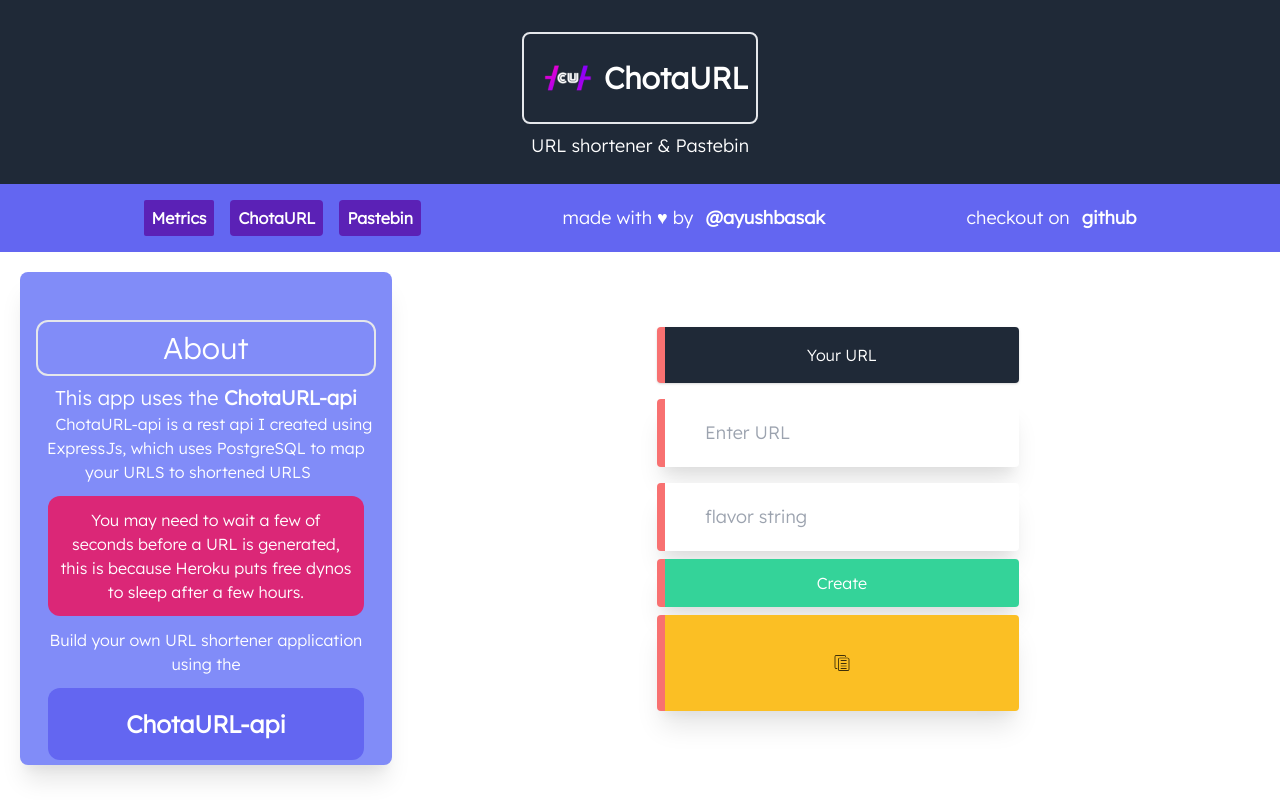
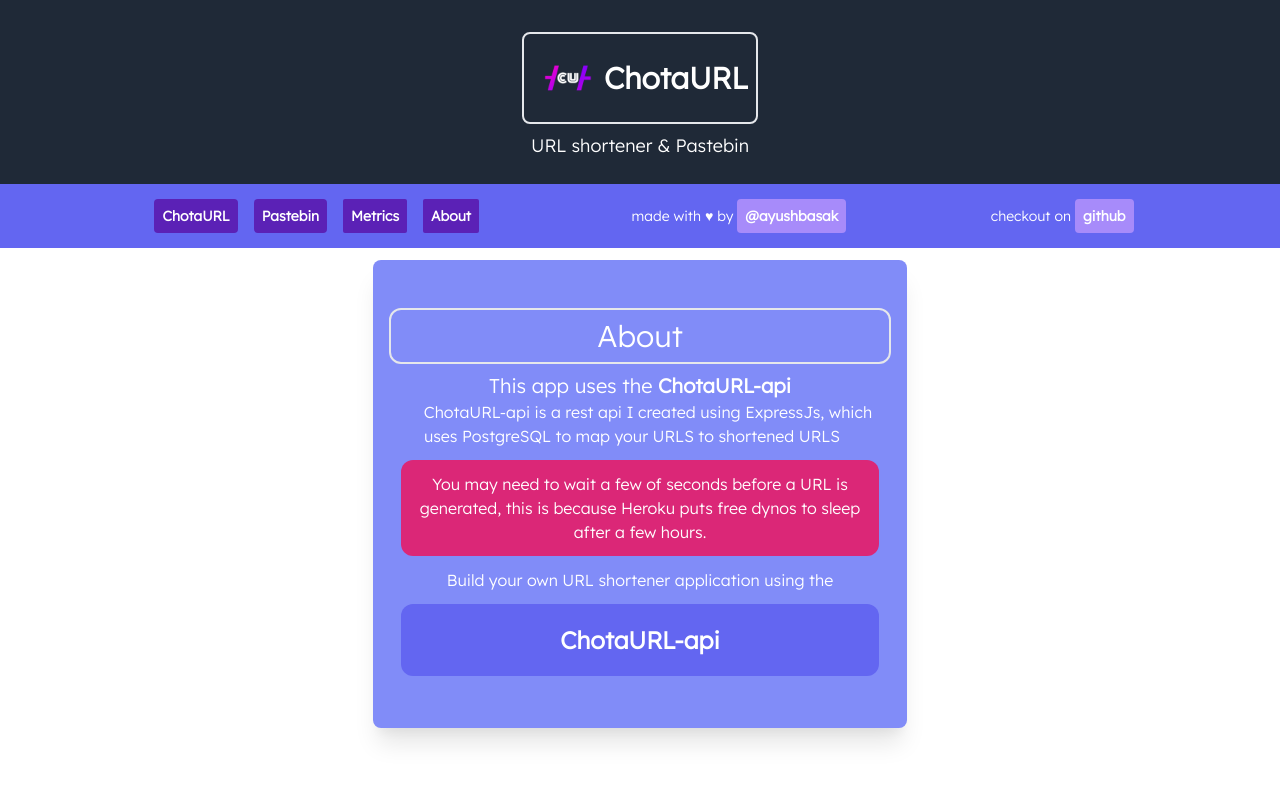
Before and after one commit to ayushbasak/chotaurl, a React (Create React App) app: page /About in a window 1280 px wide. Built offline with nearby package versions, Linux system fonts and the light colour scheme.

Commit message:
[Update] UI
- Move About section to another endpoint

```diff
--- a/src/App.js
+++ b/src/App.js
@@ -8,6 +8,7 @@ import Metrics from './components/Metrics.components'
 
 import {BrowserRouter as Router, Route, Switch} from 'react-router-dom'
 import Pastebin from './components/Pastebin.components';
+import About from './components/About.components';
 
 const App = ()=>{
   // current value of URL input
@@ -65,6 +66,11 @@ const App = ()=>{
             <Route path='/Pastebin' exact>
                 <Pastebin />
             </Route>
+            <Route path='/About' exact>
+                <div className="flex flex-row justify-center items-center">
+                  <About />
+                </div>
+            </Route>
             <Route path='/'>
               <Main chandler={handleInputChange} flavorHandler = {handleFlavorChange}
                     post={postURL} final={final} copy={copy} flavor={flavor}
--- a/src/components/About.components.js
+++ b/src/components/About.components.js
@@ -1,6 +1,6 @@
 const About = ()=>{
     return (
-        <div className="w-full lg:w-5/12 md:w-7/12 bg-indigo-400 h-auto p-4 lg:m-3 py-10 rounded-lg shadow-xl text-white text-center">
+        <div className="w-11/12 lg:w-5/12 md:w-7/12 bg-indigo-400 h-auto p-4 m-2 lg:m-3 py-10 rounded-lg shadow-xl text-white text-center">
             <h1 className="text-3xl my-2 p-2 border-2 rounded-xl">About</h1>
             <p className="text-xl">This app uses the <strong>ChotaURL-api</strong></p>
             <span className="m-2 p-2">ChotaURL-api is a rest api I created using ExpressJs, which uses PostgreSQL
--- a/src/components/ChotaURL.components.js
+++ b/src/components/ChotaURL.components.js
@@ -1,18 +1,17 @@
 import '../../public/copy.svg'
-import  About from './About.components'
 // import Loading from './Loading.components'
 import Validity from './Validity.components';
 const Main = ({curr, chandler, flavorHandler, post, final, copy, flavor, validity})=>{
     return (
         <div className="flex flex-col lg:flex-row jusitify-between items-evenly p-2 h-auto lg:h-4/6">
-            <About />
+            {/* <About /> */}
 
             <div className="flex flex-col w-full justify-center items-center">
                 <span className ="shadow bg-gray-800 text-white w-11/12 lg:w-5/12 py-4 m-2 text-center rounded border-l-8 border-red-400">Your URL</span>
                 <input onChange = {chandler} className = "shadow-xl w-11/12 lg:w-5/12 px-10 py-5 m-2 text-lg focus:outline-none rounded border-l-8 border-red-400" placeholder = "Enter URL"></input>
                 <input onChange = {flavorHandler} className = "shadow-xl w-11/12 lg:w-5/12 px-10 py-5 m-2 text-lg focus:outline-none rounded border-l-8 border-red-400" placeholder ="flavor string" value={flavor}></input>
-                <button onClick = {post} className="shadow-xl bg-green-400 p-3 text-white w-11/12 lg:w-5/12 hover:bg-green-500 rounded border-l-8 border-red-400">Create</button>
-                <span className=" shadow-xl bg-yellow-400 p-7 w-80 lg:w-5/12 text-center m-2 font-bold text-sm lg:text-xl text-white rounded flex flex-col lg:flex-row justify-center items-center lg:flex-shrink-0 border-l-8 border-red-400">
+                <button onClick = {post} className="shadow-xl bg-green-500 p-3 text-white w-11/12 lg:w-5/12 hover:bg-green-600 rounded border-l-8 border-red-400">Create</button>
+                <span className=" shadow-xl bg-indigo-400 p-7 w-80 lg:w-5/12 text-center m-2 font-bold text-sm lg:text-xl text-white rounded flex flex-col lg:flex-row justify-center items-center lg:flex-shrink-0 border-l-8 border-red-400">
                     <span className="overflow-ellipsis">
                         {final === '' ?
                             <img src="loading.png" alt="loading" className="animate-spin mx-5 w-10 h-10 p-3"></img>
--- a/src/components/Footer.components.js
+++ b/src/components/Footer.components.js
@@ -1,25 +1,28 @@
 import  { Link } from 'react-router-dom'
 const Footer = ()=>{
     return (
-        <footer className="bg-indigo-500 p-0.5 flex flex-col justify-evenly items-center lg:flex-row">
+        <footer className="text-sm bg-indigo-500 p-0.5 flex flex-col justify-evenly items-center lg:flex-row">
             <div className="flex flex-row m-5">
-                <Link to='/metrics'>
-                    <span className="m-2 p-2 bg-purple-800 hover:bg-gray-800 font-bold text-white rounded-sm">Metrics</span>
-                </Link>
                 <Link to='/'>
                     <span className="m-2 p-2 bg-purple-800 hover:bg-gray-800 font-bold text-white rounded">ChotaURL</span>
                 </Link>
                 <Link to='/Pastebin'>
                     <span className="m-2 p-2 bg-purple-800 hover:bg-gray-800 font-bold text-white rounded">Pastebin</span>
                 </Link>
+                <Link to='/metrics'>
+                    <span className="m-2 p-2 bg-purple-800 hover:bg-gray-800 font-bold text-white rounded-sm">Metrics</span>
+                </Link>
+                <Link to='/About'>
+                    <span className="m-2 p-2 bg-purple-800 hover:bg-gray-800 font-bold text-white rounded-sm">About</span>
+                </Link>
 
             </div>
-            <span className="text-lg text-white m-1 lg:m-0">made with ♥ by
-                <a  className ="font-bold m-1 p-2 hover:bg-gray-800 rounded"  href ="https://github.com/ayushbasak/">@ayushbasak</a>
+            <span className="text-sm text-white m-4 lg:m-0">made with ♥ by
+                <a  className ="font-bold bg-purple-400 m-1 p-2 hover:bg-gray-800 rounded"  href ="https://github.com/ayushbasak/">@ayushbasak</a>
             </span>
-            <span className="text-lg text-white m-1 lg:m-4">
+            <span className="text-sm text-white m-4 lg:m-4">
                 checkout on
-                <a className="m-1 p-2 hover:bg-gray-800 font-bold rounded" href="https://github.com/ayushbasak/chotaurl">
+                <a className="m-1 p-2 bg-purple-400 hover:bg-gray-800 font-bold rounded" href="https://github.com/ayushbasak/chotaurl">
                     github
                 </a>
             </span>
--- a/src/components/Pastebin.components.js
+++ b/src/components/Pastebin.components.js
@@ -87,10 +87,10 @@ const Pastebin = ()=>{
                 <span className ="shadow bg-gray-800 text-white w-11/12 lg:w-8/12 py-4 m-2 text-center rounded border-l-8 border-red-400">Pastebin</span>
                 <input onChange = { handleTitle  }  className = "shadow-xl w-11/12 lg:w-8/12 px-10 py-5 m-2 text-lg focus:outline-none rounded border-l-8 border-red-400" placeholder = "Title"></input>
                 <textarea onChange = { handleContent }className = "shadow-xl w-11/12 h-full lg:w-8/12 px-10 py-5 m-2 text-lg focus:outline-none rounded border-l-8 border-red-400" placeholder = "Content"></textarea>
-                <button onClick = { submit }  className="shadow-xl bg-green-400 p-3 text-white w-11/12 lg:w-8/12 hover:bg-green-500 rounded border-l-8 border-red-400">Create</button>
+                <button onClick = { submit }  className="shadow-xl bg-green-500 p-3 text-white w-11/12 lg:w-8/12 hover:bg-green-600 rounded border-l-8 border-red-400">Create</button>
                 {
                     recievedURL &&
-                        <div className=" shadow-xl bg-yellow-400 p-7 w-80 lg:w-8/12 text-center m-2 font-bold text-sm lg:text-xl text-white rounded flex flex-col lg:flex-row justify-center items-center lg:flex-shrink-0 border-l-8 border-red-400">
+                        <div className=" shadow-xl bg-indigo-400 p-7 w-80 lg:w-8/12 text-center m-2 font-bold text-sm lg:text-xl text-white rounded flex flex-col lg:flex-row justify-center items-center lg:flex-shrink-0 border-l-8 border-red-400">
                             <span className="p-1">
                                 Share this code:
                             </span>
@@ -109,12 +109,12 @@ const Pastebin = ()=>{
             <div className = "flex flex-col w-full justify-center items-center">
                 <span className ="shadow bg-gray-800 text-white w-11/12 lg:w-8/12 py-4 m-2 text-center rounded border-l-8 border-red-400">Readbin</span>
                 <input onChange = { handleReadbinLink } className = "shadow-xl w-11/12 lg:w-8/12 px-10 py-5 m-2 text-lg focus:outline-none rounded border-l-8 border-red-400" placeholder = "Pastebin link or code"></input>
-                <button onClick = { getPastebin }  className="shadow-xl bg-green-400 p-3 text-white w-11/12 lg:w-8/12 hover:bg-green-500 rounded border-l-8 border-red-400" >Get Pastebin</button>
+                <button onClick = { getPastebin }  className="shadow-xl bg-green-500 p-3 text-white w-11/12 lg:w-8/12 hover:bg-green-600 rounded border-l-8 border-red-400" >Get Pastebin</button>
                 <p className = "shadow-xl w-11/12 lg:w-8/12 px-10 py-5 m-2 text-lg focus:outline-none rounded border-l-8 border-red-400">{ readbinTitle }</p>
                 <textarea className = "shadow-xl w-11/12 h-full lg:w-8/12 max-w-lg px-10 py-5 m-2 text-lg focus:outline-none rounded border-l-8 border-red-400 overflow-x-hidden" value = { readbinContent  } readOnly></textarea>
                 {
                     readbinContent !== '' && readbinContent !== 'No such paste' &&
-                    <button onClick = { downloadPastebin }  className="shadow-xl bg-purple-400 p-3 text-white w-11/12 lg:w-8/12 hover:bg-purple-500 rounded border-l-8 border-red-400" >Download</button>
+                    <button onClick = { downloadPastebin }  className="shadow-xl bg-indigo-400 p-3 text-white w-11/12 lg:w-8/12 hover:bg-purple-500 rounded border-l-8 border-red-400" >Download</button>
                 }
             </div>
         </div>
```
